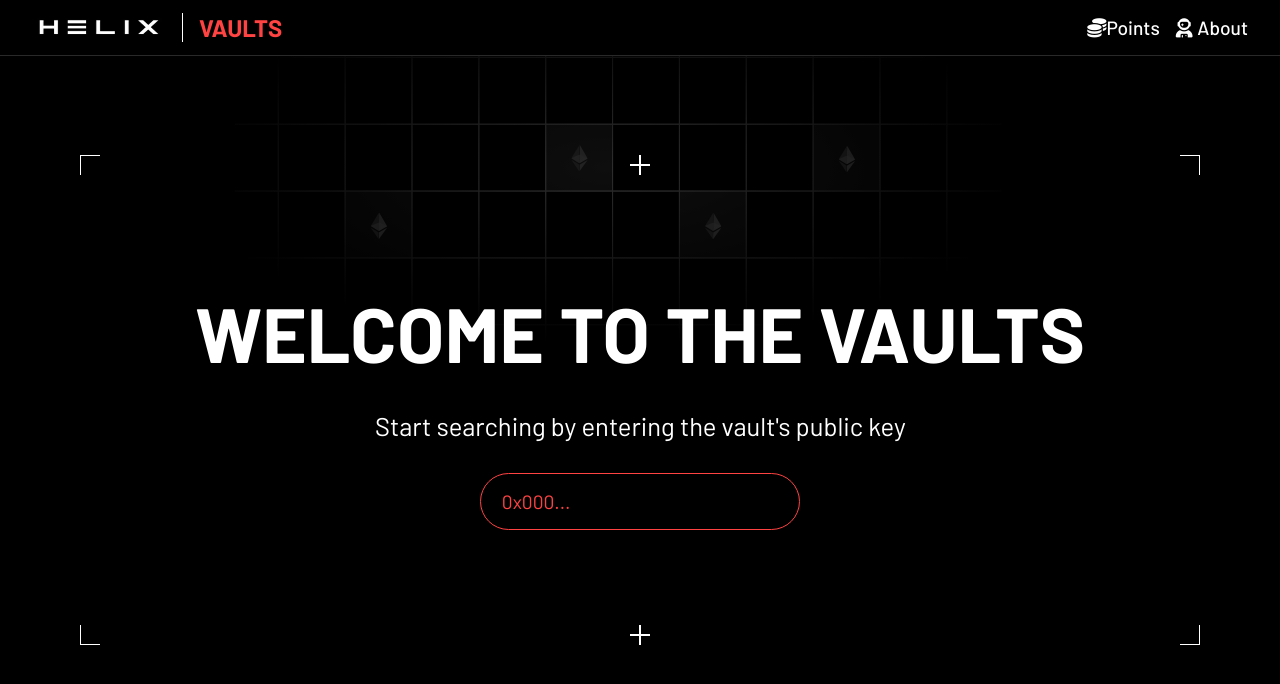
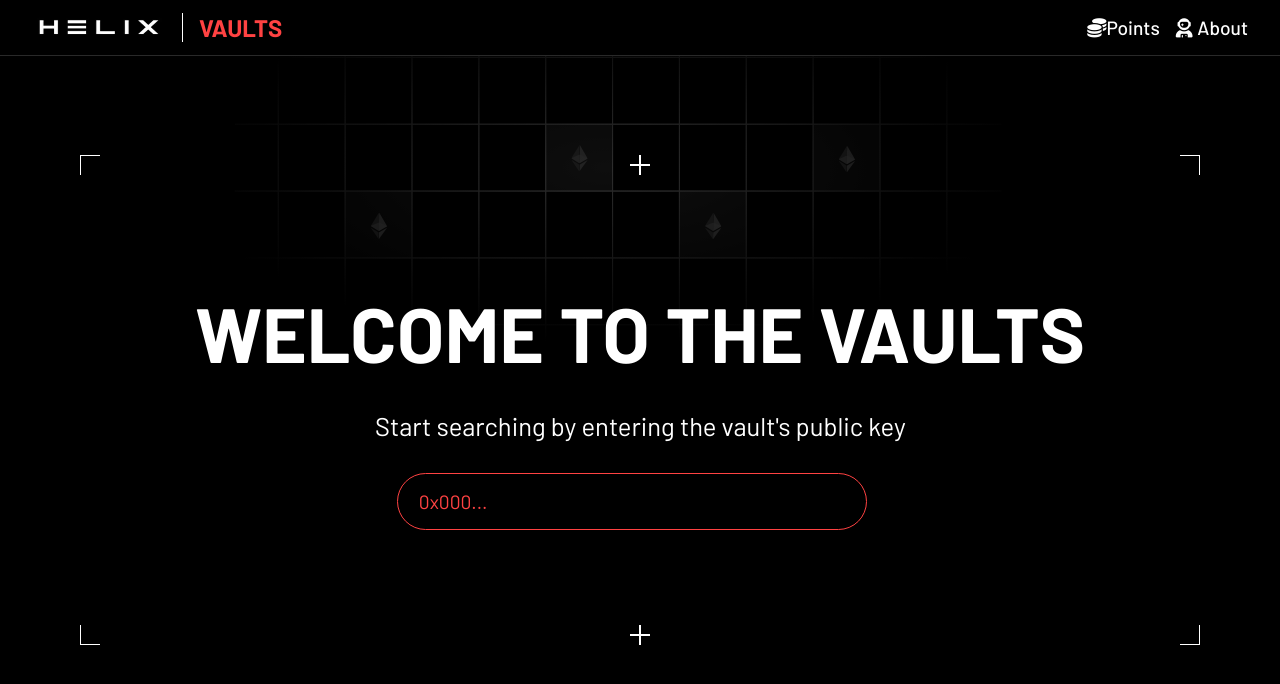
Before and after one commit to Wakushi/helix-vaults, a React (Vite) app: page / in a window 1280 px wide. Shown: the top 684 px of the page. Built offline with nearby package versions, Linux system fonts and the light colour scheme.

Commit message:
Share link - Added param detection and url generation - Added snackbar

```diff
--- a/src/App.tsx
+++ b/src/App.tsx
@@ -9,7 +9,7 @@ import PointsModal from "./shared/components/points-modal/PointsModal"
 import AboutModal from "./shared/components/about-modal/AboutModal"
 import Snackbar from "./shared/components/snackbar/Snackbar"
 import { Analytics } from "@vercel/analytics/react"
-import { sanitizeInput } from "./utils"
+import { getRawUrl, sanitizeInput } from "./utils"
 
 export default function App() {
 	const [isLoading, setIsLoading] = useState(false)
@@ -32,6 +32,8 @@ export default function App() {
 	const [isScrollBtnVisible, setIsScrollBtnVisible] = useState(false)
 	const [isPointsModalShowing, setIsPointsModalShowing] = useState(false)
 	const [isAboutModalShowing, setIsAboutModalShowing] = useState(false)
+	const [snackbarMessageType, setSnackbarMessageType] = useState("copy")
+	const [isSnackbarShowing, setIsSnackbarShowing] = useState(false)
 
 	function handleChange(event: any) {
 		const { value } = event.target
@@ -62,7 +64,7 @@ export default function App() {
 	}
 
 	function isDataReady(): boolean {
-		return userRank.balance > 0
+		return userRank && userRank.balance > 0
 	}
 
 	function isFiltered(type: string): boolean {
@@ -108,6 +110,28 @@ export default function App() {
 		}
 	}
 
+	function detectUrlKeyParam(): void {
+		const url = new URL(window.location.href)
+		const params = new URLSearchParams(url.search)
+		const key = params.get("key")
+		if (key) {
+			setUserKey(sanitizeInput(key) || "")
+		}
+	}
+
+	function copyUrlWithKey(): void {
+		navigator.clipboard.writeText(`${getRawUrl()}?key=${userKey}`)
+		openSnackBar("copy")
+	}
+
+	function openSnackBar(type: string): void {
+		setSnackbarMessageType(type)
+		setIsSnackbarShowing(true)
+		setTimeout(() => {
+			setIsSnackbarShowing(false)
+		}, 2000)
+	}
+
 	useEffect(() => {
 		if (userKey.length >= 42) {
 			setIsLoading(true)
@@ -120,12 +144,15 @@ export default function App() {
 	}, [userKey])
 
 	useEffect(() => {
+		detectUrlKeyParam()
 		window.addEventListener("scroll", toggleScrollBtnVisibility)
 	}, [])
 
 	return (
 		<>
-			<Snackbar />
+			{isSnackbarShowing && (
+				<Snackbar snackbarMessageType={snackbarMessageType} />
+			)}
 			<Header
 				togglePointsModal={togglePointsModal}
 				toggleAboutModal={toggleAboutModal}
@@ -136,6 +163,7 @@ export default function App() {
 				handleChange={handleChange}
 				handlePaste={handlePaste}
 				isLoading={isLoading}
+				copyUrlWithKey={copyUrlWithKey}
 			/>
 			{isDataReady() && !isLoading && (
 				<>
@@ -190,6 +218,7 @@ export default function App() {
 								(collectible: Collectible) => {
 									return (
 										<Collectible
+											key={collectible.id}
 											data={collectible}
 											type="pass"
 										/>
@@ -201,6 +230,7 @@ export default function App() {
 							userItems.stakes.lands.map((collectible: Land) => {
 								return (
 									<Collectible
+										key={collectible.id}
 										data={collectible}
 										type="land"
 									/>
@@ -212,6 +242,7 @@ export default function App() {
 								(collectible: Collectible) => {
 									return (
 										<Collectible
+											key={collectible.id}
 											data={collectible}
 											type="collectible"
 										/>
@@ -224,6 +255,7 @@ export default function App() {
 								(collectible: Collectible) => {
 									return (
 										<Collectible
+											key={collectible.id}
 											data={collectible}
 											type="airdrop1"
 										/>
@@ -236,6 +268,7 @@ export default function App() {
 								(collectible: Collectible) => {
 									return (
 										<Collectible
+											key={collectible.id}
 											data={collectible}
 											type="airdrop2"
 										/>
@@ -251,7 +284,10 @@ export default function App() {
 				<PointsModal togglePointsModal={togglePointsModal} />
 			)}
 			{isAboutModalShowing && (
-				<AboutModal toggleAboutModal={toggleAboutModal} />
+				<AboutModal
+					toggleAboutModal={toggleAboutModal}
+					openSnackBar={() => openSnackBar("copy")}
+				/>
 			)}
 			<Analytics />
 		</>
--- a/src/core/components/hero/Hero.scss
+++ b/src/core/components/hero/Hero.scss
@@ -16,7 +16,8 @@
 
 		h1,
 		p,
-		.search-bar-container {
+		.search-bar-container,
+		.fa-share-nodes {
 			animation: fade-in-grow 1.3s ease-in-out forwards;
 		}
 
@@ -43,6 +44,7 @@
 			width: 100%;
 			max-width: 470px;
 			transition: 1s;
+			margin-right: 1rem;
 
 			&:hover,
 			&:focus {
@@ -50,7 +52,7 @@
 			}
 
 			@media (width > 900px) {
-				width: 25vw;
+				width: 40vw;
 			}
 
 			.key-input {
@@ -83,5 +85,19 @@
 				bottom: 80px;
 			}
 		}
+
+		.fa-share-nodes {
+			font-size: 1.2rem;
+			cursor: pointer;
+			transition: 500ms;
+
+			&:hover {
+				color: white;
+			}
+
+			@media (width > 900px) {
+				font-size: 2rem;
+			}
+		}
 	}
 }
--- a/src/core/components/hero/Hero.tsx
+++ b/src/core/components/hero/Hero.tsx
@@ -2,13 +2,21 @@ import HelixFrame from "../../../shared/components/helix-frame/HelixFrame"
 import "./Hero.scss"
 
 export default function Hero(props: any) {
-	const { userKey, handleChange, handlePaste, userRank, isLoading } = props
+	const {
+		userKey,
+		handleChange,
+		handlePaste,
+		userRank,
+		isLoading,
+		copyUrlWithKey
+	} = props
 
 	return (
 		<section className="hero flex--center flex--column">
 			<div className="hero-content flex--center flex--column">
 				<h1>WELCOME TO THE VAULTS</h1>
 				<p>Start searching by entering the vault's public key</p>
+				<div className="flex">
 					<div className="search-bar-container flex">
 						<input
 							type="text"
@@ -19,6 +27,13 @@ export default function Hero(props: any) {
 							onPaste={handlePaste}
 						/>
 					</div>
+					{userKey.length >= 42 && (
+						<i
+							onClick={copyUrlWithKey}
+							className="fa-solid fa-share-nodes brand--color"
+						></i>
+					)}
+				</div>
 				{!userRank.balance && userKey.length >= 42 && !isLoading && (
 					<p className="error-message">This vault is empty</p>
 				)}
--- a/src/index.scss
+++ b/src/index.scss
@@ -148,6 +148,21 @@ li {
 	}
 }
 
+@keyframes slide-in-and-out {
+	0% {
+		top: -10%;
+	}
+	40% {
+		top: 0%;
+	}
+	80% {
+		top: 0%;
+	}
+	100% {
+		top: -10%;
+	}
+}
+
 @keyframes flicker-in-1 {
 	0% {
 		opacity: 0;
--- a/src/shared/components/about-modal/AboutModal.tsx
+++ b/src/shared/components/about-modal/AboutModal.tsx
@@ -1,10 +1,11 @@
 import "./AboutModal.scss"
 
-export default function AboutModal({ toggleAboutModal }: any) {
+export default function AboutModal({ toggleAboutModal, openSnackBar }: any) {
 	function onCopyAddress(): void {
 		navigator.clipboard.writeText(
 			"0x6dffD1245d2cCd37B89726e29145DB9d2672EA67"
 		)
+		openSnackBar()
 	}
 
 	return (
@@ -13,14 +14,19 @@ export default function AboutModal({ toggleAboutModal }: any) {
 			id="modal-container"
 			className="modal-container flex--center"
 		>
-			<i id="aboutModalXmark" className="fa-solid fa-xmark" onClick={toggleAboutModal}></i>
+			<i
+				id="aboutModalXmark"
+				className="fa-solid fa-xmark"
+				onClick={toggleAboutModal}
+			></i>
 			<div
 				id="modal-inner"
 				className="modal-inner flex--center flex--column min--gap"
 			>
 				<p>
 					This is a <span className="brand--color">non-official</span>{" "}
-					website, made for the community. Its purpose is to show anyone's current staked items.
+					website, made for the community. Its purpose is to show
+					anyone's current staked items.
 				</p>
 				<p>
 					Helix is an{" "}
--- a/src/shared/components/snackbar/Snackbar.scss
+++ b/src/shared/components/snackbar/Snackbar.scss
@@ -4,8 +4,17 @@
 	position: absolute;
 	z-index: 5;
 	background-color: $dark-bg-color;
+	border-radius: 0 0 1rem 1rem;
 	padding: 1rem 2rem;
-	top: -10%;
+	top: 0%;
 	left: 50%;
 	transform: translate(-50%);
+	animation: slide-in-and-out 2s ease-in-out forwards;
+
+	p {
+		font-weight: 500;
+		text-align: center;
+		white-space: nowrap;
+	}
+
 }
--- a/src/shared/components/snackbar/Snackbar.tsx
+++ b/src/shared/components/snackbar/Snackbar.tsx
@@ -1,9 +1,19 @@
 import "./Snackbar.scss"
 
-export default function Snackbar() {
+export default function Snackbar({ snackbarMessageType }: any) {
+	function getMessage(): string {
+		switch (snackbarMessageType) {
+			case "copy":
+				return "Copied to clipboard"
+
+			default:
+				return ""
+		}
+	}
+
 	return (
 		<div className="snackbar-container">
-			<p> Copied to clipboard </p>
+			<p> {getMessage()} </p>
 		</div>
 	)
 }
--- a/src/utils.ts
+++ b/src/utils.ts
@@ -23,10 +23,21 @@ function sanitizeInput(text: string) {
 	return textNode.textContent
 }
 
+function getRawUrl(): string {
+	return (
+		window.location.protocol +
+		"//" +
+		window.location.hostname +
+		(window.location.port ? ":" + window.location.port : "") +
+		window.location.pathname
+	)
+}
+
 export {
 	getStackedPeriodDays,
 	getRemaingDays,
 	getStackingEndDate,
 	getStackingStartDate,
-	sanitizeInput
+	sanitizeInput,
+	getRawUrl
 }
```
Lines whose indentation alone changed are shown as unchanged.
